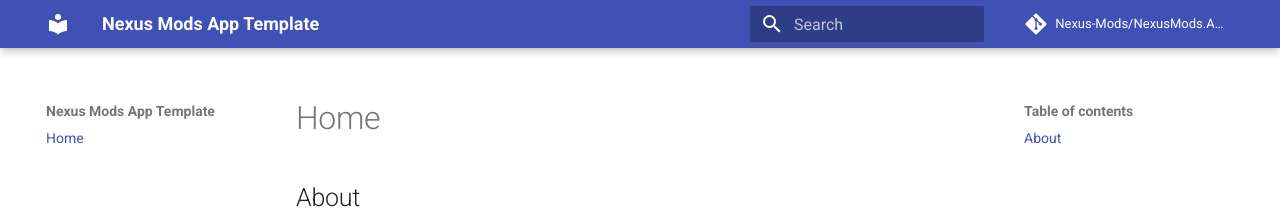
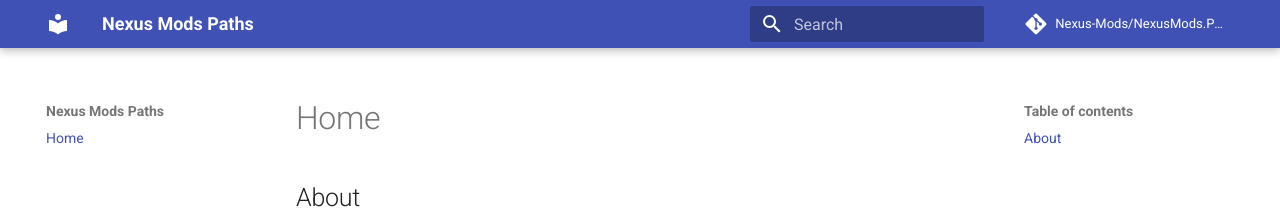
Before and after one commit to Nexus-Mods/NexusMods.Paths, an MkDocs documentation site: the page built from docs/index.md, in a window 1280 px wide. Shown: the top 209 px of the page. Built offline with MkDocs 1.6.1 and Material for MkDocs 9.7.7, drawn with Linux system fonts in a browser that asks for light colours; comment, search, counter and statistics services are not loaded.

Commit message:
Update mkdocs

```diff
--- a/mkdocs.yml
+++ b/mkdocs.yml
@@ -1,8 +1,8 @@
-site_name: Nexus Mods App Template
-site_url: https://nexus-mods.github.io/NexusMods.App.Template
+site_name: Nexus Mods Paths
+site_url: https://nexus-mods.github.io/NexusMods.Paths
 
-repo_name: Nexus-Mods/NexusMods.App.Template
-repo_url: https://github.com/Nexus-Mods/NexusMods.App.Template
+repo_name: Nexus-Mods/NexusMods.Paths
+repo_url: https://github.com/Nexus-Mods/NexusMods.Paths
 
 extra:
   social:
```
